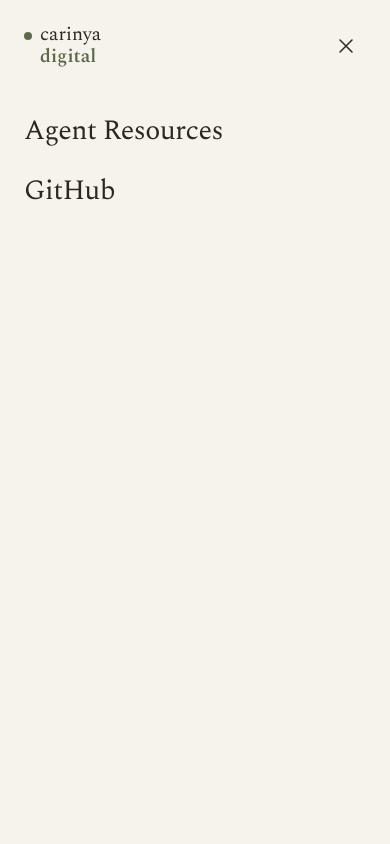
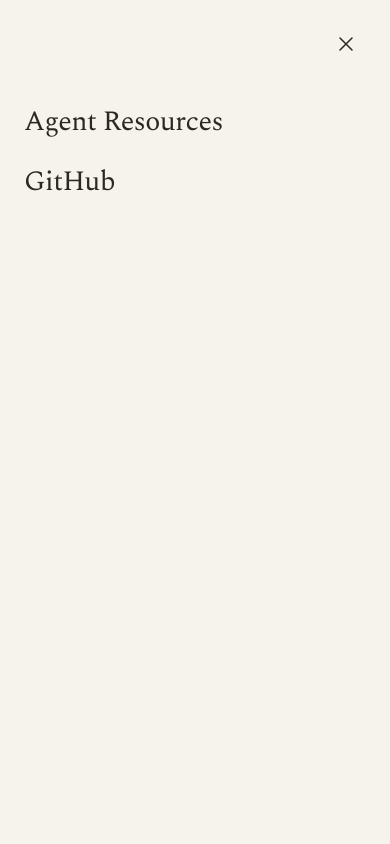
Before and after one commit to carinyadigital/carinyadigital, an Astro site in the folder apps/web/: page / in a window 390 px wide. Both pictures are taken after a click on the button "Open menu". Shown: the top 844 px of the page. Built offline with nearby package versions, Linux system fonts and the light colour scheme; Astro itself is replaced by a stand-in of ours.

Commit message:
Switch the mobile nav to a Base UI dialog.
Replace the custom open state with a proper overlay so the menu covers the page and closes from the dialog itself.

```diff
--- a/apps/web/package.json
+++ b/apps/web/package.json
@@ -11,6 +11,7 @@
     "check-types": "tsc --noEmit"
   },
   "dependencies": {
+    "@base-ui/react": "^1.7.0",
     "@carinya-digital/theme": "workspace:*",
     "@carinya-digital/ui": "workspace:*",
     "@fontsource/ibm-plex-mono": "^5.2.8",
--- a/apps/web/src/components/MobileNav.tsx
+++ b/apps/web/src/components/MobileNav.tsx
@@ -1,26 +1,22 @@
 'use client';
 
-import { useState } from 'react';
-import { TextLink } from '@carinya-digital/ui';
+import { Dialog } from '@base-ui/react/dialog';
+import { cn, textLinkVariants } from '@carinya-digital/ui';
 import { nav } from '@/content/site';
 
+const menuLinkClass = cn(
+  textLinkVariants({ variant: 'nav' }),
+  'text-h3 font-heading normal-case tracking-tight',
+);
+
 export function MobileNav({ githubHref = nav.github.href }: { githubHref?: string }) {
-  const [open, setOpen] = useState(false);
-
   return (
     <div className="lg:hidden">
-      <button
-        type="button"
-        aria-label={open ? 'Close menu' : 'Open menu'}
-        aria-expanded={open}
-        className="inline-flex size-10 items-center justify-center rounded-sm text-foreground hover:bg-paper-raised"
-        onClick={() => setOpen((value) => !value)}
-      >
-        {open ? (
-          <svg xmlns="http://www.w3.org/2000/svg" fill="none" viewBox="0 0 24 24" strokeWidth={1.5} stroke="currentColor" className="size-6" aria-hidden="true">
-            <path strokeLinecap="round" strokeLinejoin="round" d="M6 18 18 6M6 6l12 12" />
-          </svg>
-        ) : (
+      <Dialog.Root>
+        <Dialog.Trigger
+          aria-label="Open menu"
+          className="inline-flex size-10 items-center justify-center rounded-sm text-foreground hover:bg-paper-raised"
+        >
           <svg viewBox="0 0 24 24" fill="currentColor" className="size-6" aria-hidden="true">
             <path
               fillRule="evenodd"
@@ -28,20 +24,45 @@ export function MobileNav({ githubHref = nav.github.href }: { githubHref?: strin
               clipRule="evenodd"
             />
           </svg>
-        )}
-      </button>
-      {open ? (
-        <div className="fixed inset-0 top-[73px] z-20 bg-background px-6 py-10">
-          <nav className="flex flex-col gap-6">
-            <TextLink variant="nav" href={nav.resources.href} className="text-h3 font-heading normal-case tracking-tight" onClick={() => setOpen(false)}>
-              {nav.resources.label}
-            </TextLink>
-            <TextLink variant="nav" href={githubHref} className="text-h3 font-heading normal-case tracking-tight" onClick={() => setOpen(false)}>
-              GitHub
-            </TextLink>
-          </nav>
-        </div>
-      ) : null}
+        </Dialog.Trigger>
+        <Dialog.Portal>
+          <Dialog.Popup className="fixed inset-0 z-50 flex flex-col bg-background px-6 py-6 outline-none">
+            <div className="flex justify-end">
+              <Dialog.Close
+                aria-label="Close menu"
+                className="inline-flex size-10 items-center justify-center rounded-sm text-foreground hover:bg-paper-raised"
+              >
+                <svg
+                  xmlns="http://www.w3.org/2000/svg"
+                  fill="none"
+                  viewBox="0 0 24 24"
+                  strokeWidth={1.5}
+                  stroke="currentColor"
+                  className="size-6"
+                  aria-hidden="true"
+                >
+                  <path strokeLinecap="round" strokeLinejoin="round" d="M6 18 18 6M6 6l12 12" />
+                </svg>
+              </Dialog.Close>
+            </div>
+            <Dialog.Title className="sr-only">Menu</Dialog.Title>
+            <nav className="mt-10 flex flex-col gap-6">
+              <Dialog.Close
+                nativeButton={false}
+                render={<a href={nav.resources.href} className={menuLinkClass} />}
+              >
+                {nav.resources.label}
+              </Dialog.Close>
+              <Dialog.Close
+                nativeButton={false}
+                render={<a href={githubHref} className={menuLinkClass} />}
+              >
+                GitHub
+              </Dialog.Close>
+            </nav>
+          </Dialog.Popup>
+        </Dialog.Portal>
+      </Dialog.Root>
     </div>
   );
 }
```
Also changed, not shown: pnpm-lock.yaml.
